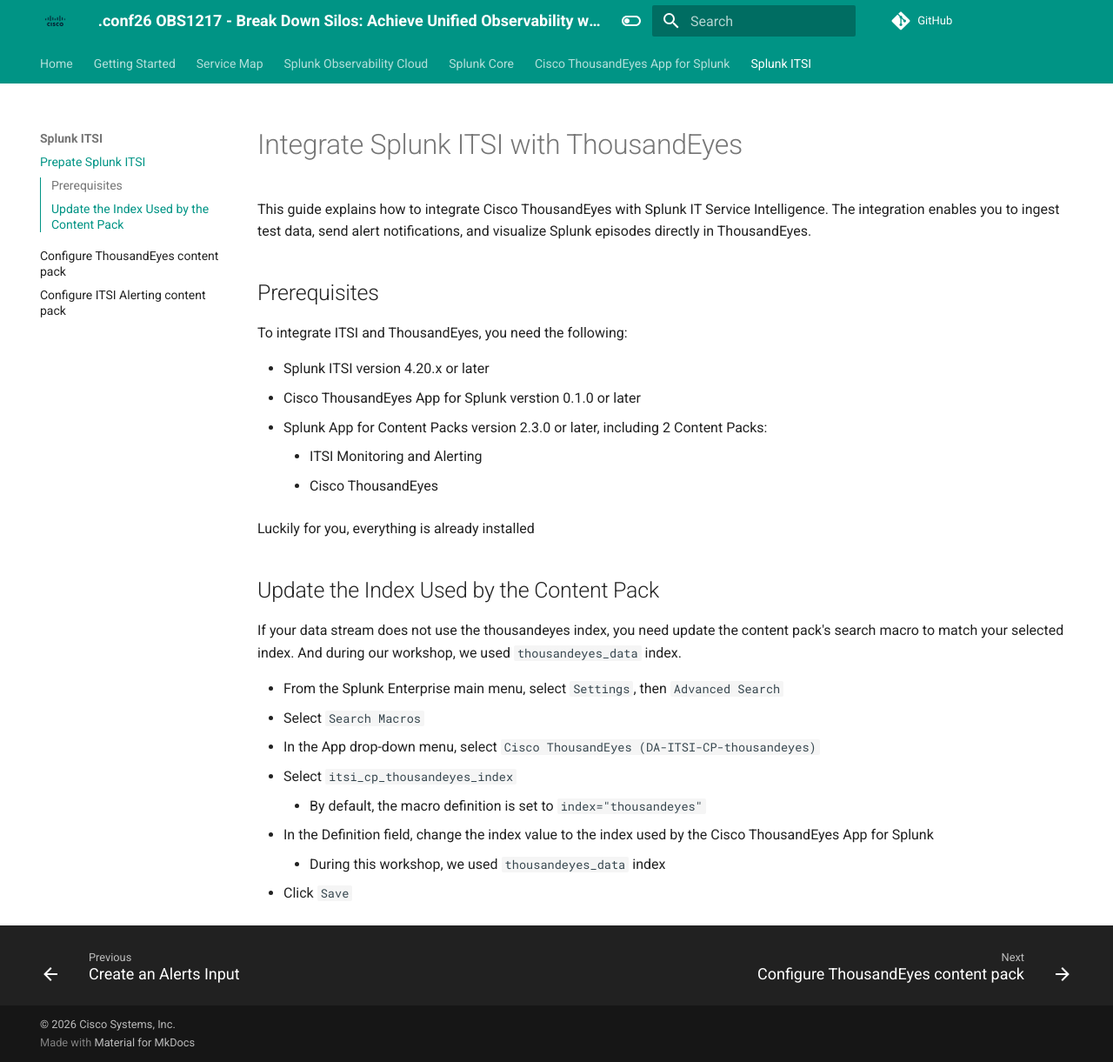
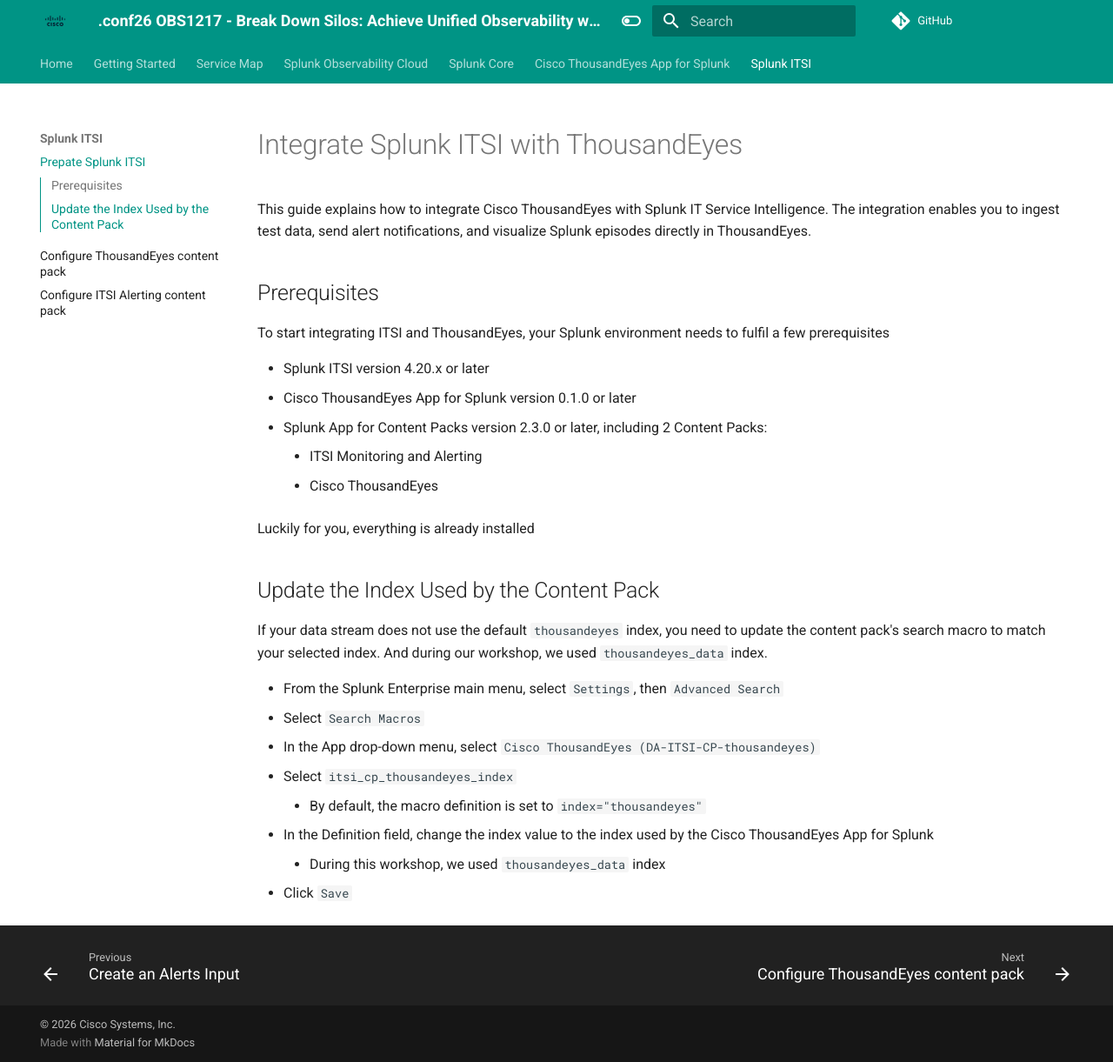
Before and after one commit to ajimenez1503/splunk.conf-2026-OBS1217, an MkDocs documentation site: the page built from docs/splunk_itsi/itsi_initial_config.md, in a window 1280 px wide and 1221 px high. Shown: the whole window at 87% size. Built offline with MkDocs 1.6.1 and Material for MkDocs 9.7.7, drawn with Linux system fonts in a browser that asks for light colours; comment, search, counter and statistics services are not loaded.

Commit message:
Adding screenshots and fixing typos

```diff
--- a/docs/splunk_itsi/itsi_initial_config.md
+++ b/docs/splunk_itsi/itsi_initial_config.md
@@ -5,10 +5,10 @@
 
 ## Prerequisites
 
-To integrate ITSI and ThousandEyes, you need the following:
+To start integrating ITSI and ThousandEyes, your Splunk environment needs to fulfil a few prerequisites
 
 - Splunk ITSI version 4.20.x or later
-- Cisco ThousandEyes App for Splunk verstion 0.1.0 or later
+- Cisco ThousandEyes App for Splunk version 0.1.0 or later
 - Splunk App for Content Packs version 2.3.0 or later, including 2 Content Packs:
     - ITSI Monitoring and Alerting
     - Cisco ThousandEyes
@@ -17,7 +17,7 @@
 
 ## Update the Index Used by the Content Pack
 
-If your data stream does not use the thousandeyes index, you need update the content pack's search macro to match your selected index. And during our workshop, we used `thousandeyes_data` index.
+If your data stream does not use the default `thousandeyes` index, you need to update the content pack's search macro to match your selected index. And during our workshop, we used `thousandeyes_data` index.
 
 - From the Splunk Enterprise main menu, select `Settings`, then `Advanced Search`
 - Select `Search Macros`
```
Also changed, not shown: docs/splunk_itsi/configure_te_content_pack.md (+6 -2 lines), docs/img/itsi/itsi_te_pack_config.png (added), docs/img/itsi/itsi_te_validation.png (added).
